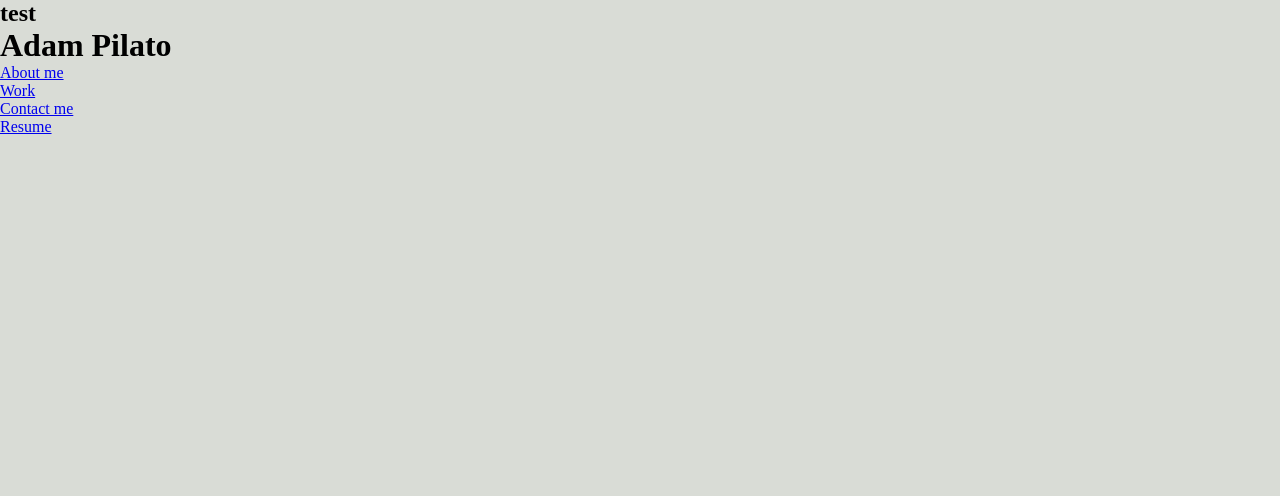
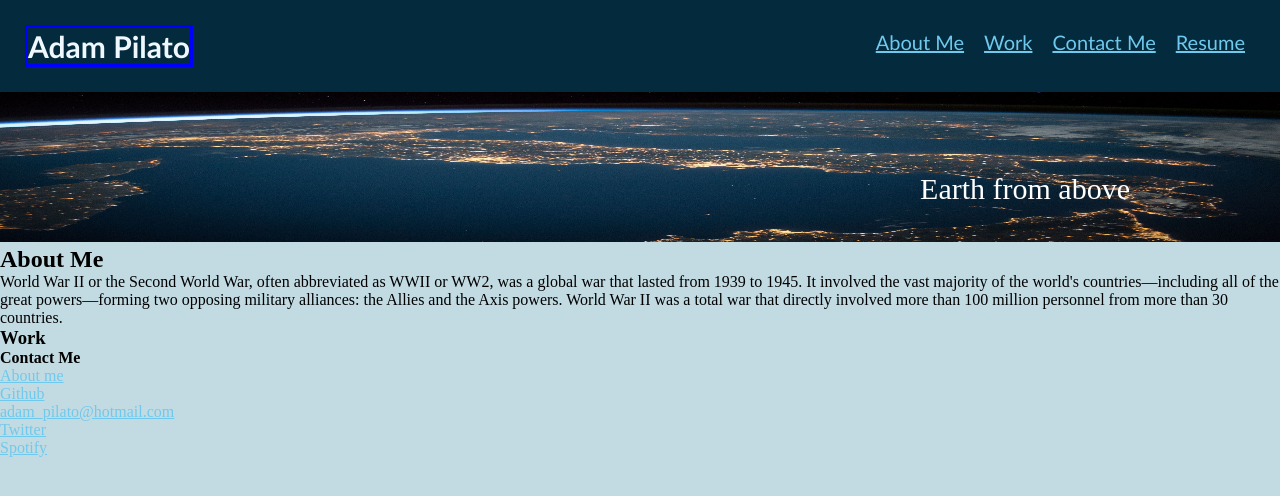
Before and after one commit to Adzy89/Portfolio, a plain HTML site: page index.html in a window 1280 px wide. Drawn offline with Linux system fonts and the light colour scheme.

Commit message:
added code to html and css file

```diff
--- a/css/style.css
+++ b/css/style.css
@@ -5,4 +5,97 @@
 }
 
 body {
-    background-color: #d9dcd6;
+    background-color: #c2dbe3
+}
+
+header {
+    padding: 25px;
+    font-family: 'Trebuchet MS', 'Lucida Sans Unicode', 'Lucida Grande', 'Lucida Sans', Arial, sans-serif;
+    background-color: #032a3d;
+}
+
+h1 {
+    display: inline-block;
+    font-size: 30px;
+    color:aliceblue;
+    border: left;
+    border-style: solid ;
+    border-color: blue;
+
+}
+
+header nav li {
+    font-family: 'Gill Sans', 'Gill Sans MT', 'Calibri', 'Trebuchet MS', sans-serif;
+    font-size: 20px;
+
+}
+header nav ul {
+    display: flex;
+    justify-content: space-between;
+    list-style-type: none;
+    position: absolute;
+    right: 15px;
+    top: 30px;
+}
+
+header nav ul li {
+    margin-right: 20px;
+}
+
+a {
+    color: rgb(111, 201, 237);
+
+}
+.container {
+    position: relative;
+}
+
+.bottomright {
+    position: absolute;
+    bottom: 40px;
+    right: 150px;
+    font-size: 30px;
+    color: #fff;
+}
+
+image {
+    width: 100%;
+    height: auto;
+    opacity: 0.3;
+}
+
+
+
+
+
+
+
+
+
+
+
+
+
+
+
+
+
+
+
+
+
+
+
+
+
+
+.footer {
+    padding: 30px;
+    clear: both;
+    font-family: 'Trebuchet MS', 'Lucida Sans Unicode', 'Lucida Grande', 'Lucida Sans', Arial, sans-serif;
+
+}
+
+.footer nav {
+
+}
--- a/index.html
+++ b/index.html
@@ -2,26 +2,42 @@
 <html lang="en">
 <head>
     <meta charset="UTF-8">
-    <meta http-equiv="X-UA-Compatible" content="IE=edge">
-    <meta name="viewport" content="width=device-width, initial-scale=1.0">
     <link rel="stylesheet" href="/css/style.css"/>
     <title>Portfolio</title>
 </head>
 
-<h2>test</h2>
 <body>
 
 <header>
     <h1>Adam Pilato</h1>
         <nav>
             <ul>
-            <li><a href="#search-engine-optimization">About me</a></li>
-            <li><a href="#online-reputation-management">Work</a></li>
-            <li><a href="#social-media-marketing">Contact me</a></li>
-            <li><a href="#social-media-marketing">Resume</a></li>
+            <li><a href="#About Me">About Me</a></li>
+            <li><a href="#Work">Work</a></li>
+            <li><a href="#Contact Me">Contact Me</a></li>
+            <li><a href="#Resume">Resume</a></li>
             </ul>
         </nav>
 </header>
+
+<div class="container">
+        <img src="./images/pexels-pixabay-220201.jpg" alt="Earth" width="100%" height="150"/>
+        <div class="bottomright">Earth from above</div>
+</div>
+
+<section class="content1">
+    <h2 Class="float-left">About Me </h2>
+    <p> World War II or the Second World War, often abbreviated as WWII or WW2, was a global war that lasted from 1939 to 1945.
+        It involved the vast majority of the world's countries—including all of the great powers—forming two opposing military alliances: the Allies and the Axis powers.
+        World War II was a total war that directly involved more than 100 million personnel from more than 30 countries.
+    </p>
+</section>
+
+<section class="content2">
+    <h3 Class="float-left">Work</h3>
+
+
+</section>
 
 
 
@@ -51,5 +67,23 @@
 
 
 
+
+
+
+<footer class="Contact Me" >
+  <h4 class="float-left">Contact Me </h4>
+    <nav>
+        <ul>
+        <li><a href="#">About me</a></li>
+        <li><a href="#Github">Github</a></li>
+        <li><a href="#adam_pilato@hotmail.com">adam_pilato@hotmail.com</a></li>
+        <li><a href="#Twitter">Twitter</a></li>
+        <li><a href="#Spotify">Spotify</a></li>
+        </ul>
+    </nav>
+</footer>
+
+
+
 </body>
 </html>
```
Also changed, not shown: images/pexels-pixabay-220201.jpg (added).
